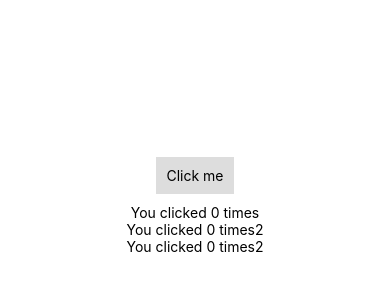
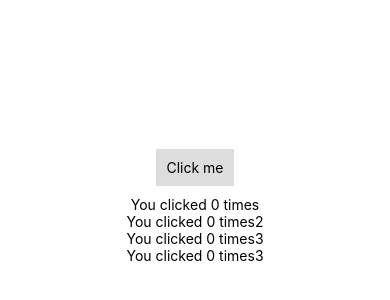
Before and after one commit to JungLee-Dev/BasketballScoreboardRN, a React Native app: screen / in a window 390 px wide. Shown: the part 216-516 px from the top of the page. Built offline with nearby package versions, Linux system fonts and the light colour scheme.

Commit message:
Update text to reflect click count changes

```diff
--- a/App.tsx
+++ b/App.tsx
@@ -25,7 +25,10 @@ class App extends Component {
           <Text>You clicked {this.state.count} times2</Text>
         </View>
         <View>
-          <Text>You clicked {this.state.count} times2</Text>
+          <Text>You clicked {this.state.count} times3</Text>
+        </View>
+        <View>
+          <Text>You clicked {this.state.count} times3</Text>
         </View>
       </View>
     );
```
